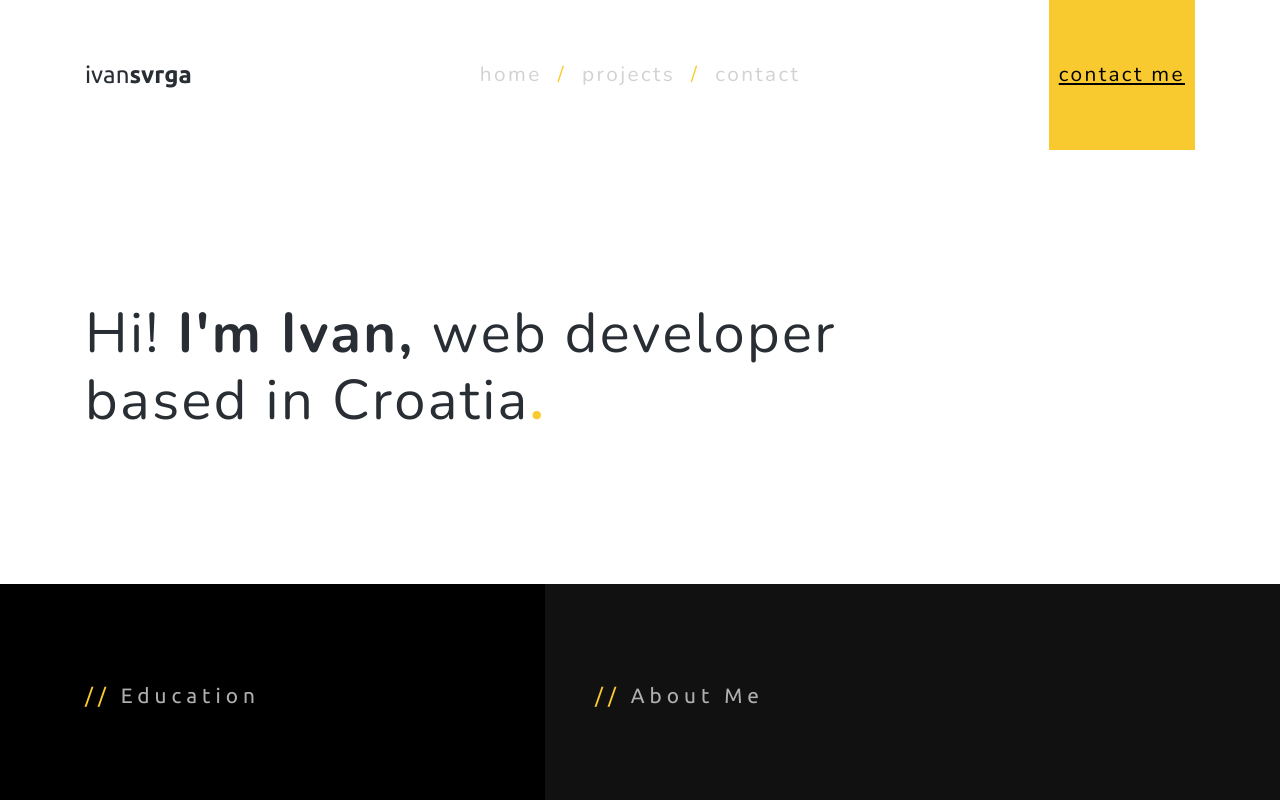
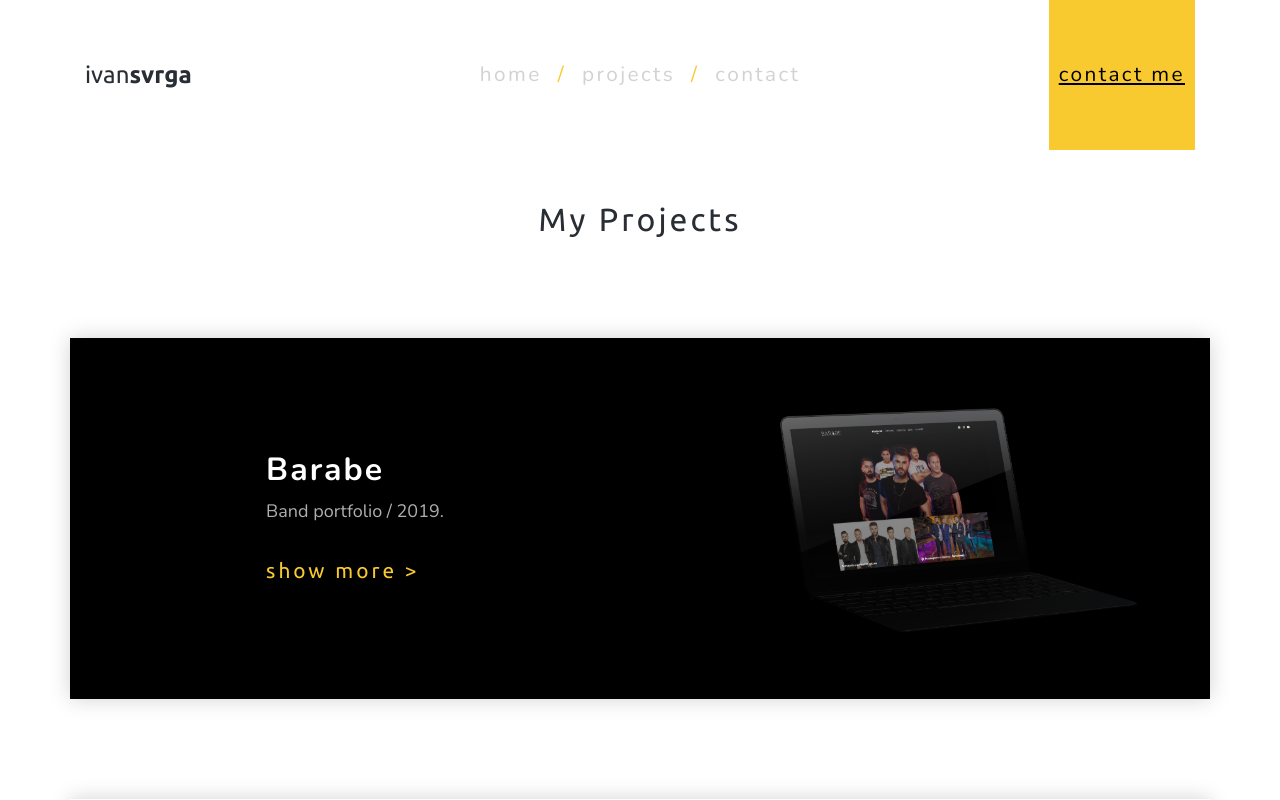
Before and after one commit to ivans204/portfolio-vue, a Vue app: page /projects in a window 1280 px wide. Shown: the top 800 px of the page. Built offline with nearby package versions, Linux system fonts and the light colour scheme.

Commit message:
projects route

```diff
--- a/src/App.vue
+++ b/src/App.vue
@@ -5,6 +5,12 @@
 
     <router-view/>
 
+    <section id="contact">
+      <b-container>
+        <h2 class="contact-title">For any questions, feel free to contact me.</h2>
+        <button class="contact-btn">contact ></button>
+      </b-container>
+    </section>
     <Footer></Footer>
 
     <!--    <div id="nav">-->
--- a/src/components/Navbar.vue
+++ b/src/components/Navbar.vue
@@ -11,7 +11,7 @@
         <b-col cols="6" class="nav-links">
           <a href="#"><router-link to="/">home</router-link></a>
           <span>/</span>
-          <a href="#">projects</a>
+          <a href="#"><router-link to="/projects">projects</router-link></a>
           <span>/</span>
           <a href="#">contact</a>
         </b-col>
--- a/src/router/index.js
+++ b/src/router/index.js
@@ -19,6 +19,14 @@ const routes = [
     component: () => import(/* webpackChunkName: "about" */ '../views/About.vue')
   },
   {
+    path: '/projects',
+    name: 'Projects',
+    // route level code-splitting
+    // this generates a separate chunk (about.[hash].js) for this route
+    // which is lazy-loaded when the route is visited.
+    component: () => import(/* webpackChunkName: "about" */ '../views/Projects.vue')
+  },
+  {
     path: '*',
     component: Home,
   }
--- a/src/views/Home.vue
+++ b/src/views/Home.vue
@@ -26,12 +26,6 @@
     </section>
     <Skills></Skills>
 
-    <section id="contact">
-      <b-container>
-        <h2 class="contact-title">For any questions, feel free to contact me.</h2>
-        <button class="contact-btn">contact ></button>
-      </b-container>
-    </section>
   </div>
 </template>
 
--- /dev/null
+++ b/src/views/Projects.vue
@@ -0,0 +1,36 @@
+<template>
+  <div class="projects">
+       <section id="myProjects" class="section-name">
+      <b-container>
+        <h2>
+          My Projects
+        </h2>
+      </b-container>
+    </section>
+    <Projects></Projects>
+  </div>
+</template>
+
+<script>
+  // @ is an alias to /src
+  import Projects from '@/components/Projects.vue'
+
+  export default {
+    name: 'Home',
+    components: {
+      Projects,
+    }
+  }
+</script>
+
+<style scoped lang="scss">
+
+  .section-name {
+    color: #292E34;
+    text-align: center;
+    font-family: 'Ubuntu', sans-serif;
+    letter-spacing: 3px;
+    margin-top: 50px;
+  }
+
+</style>
```
